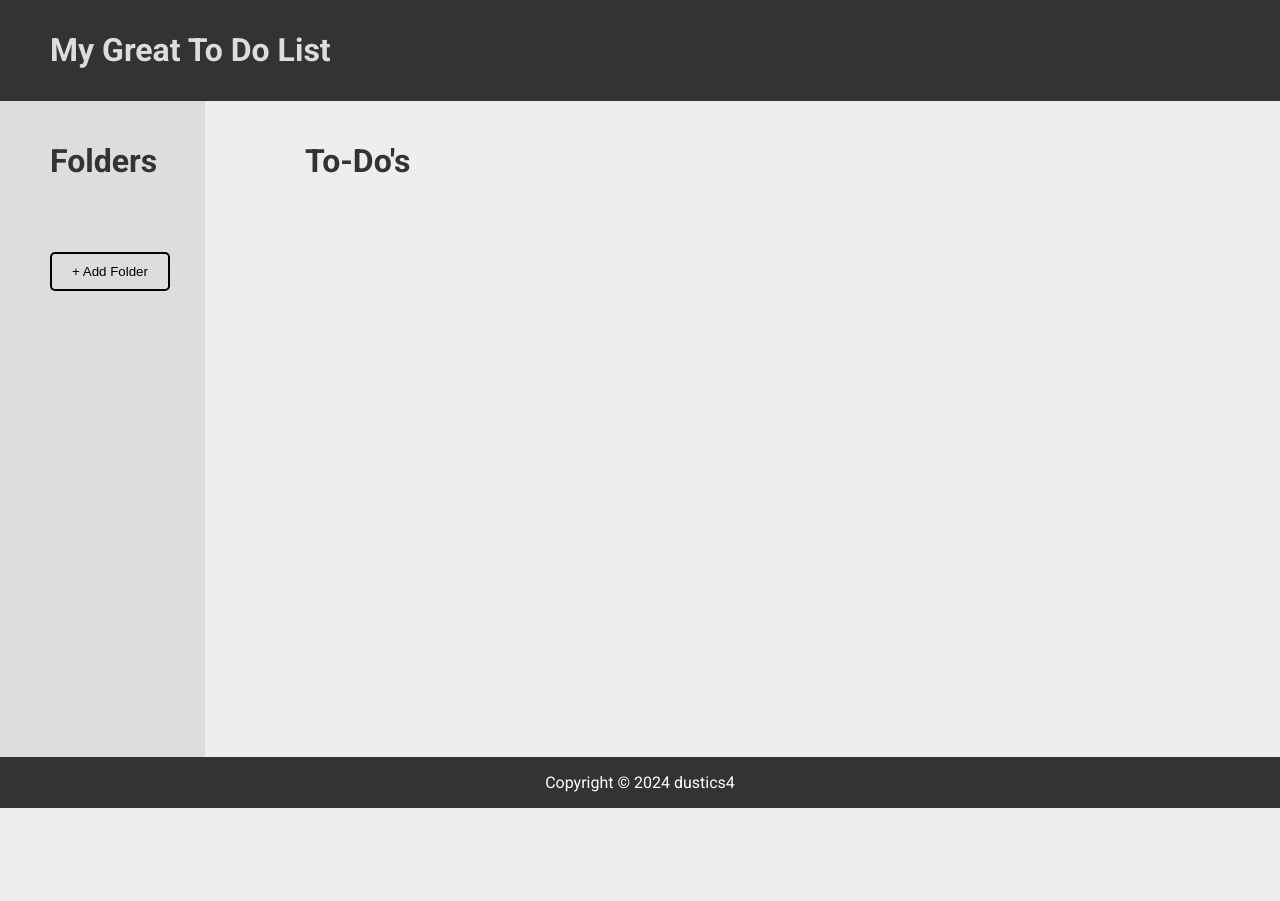
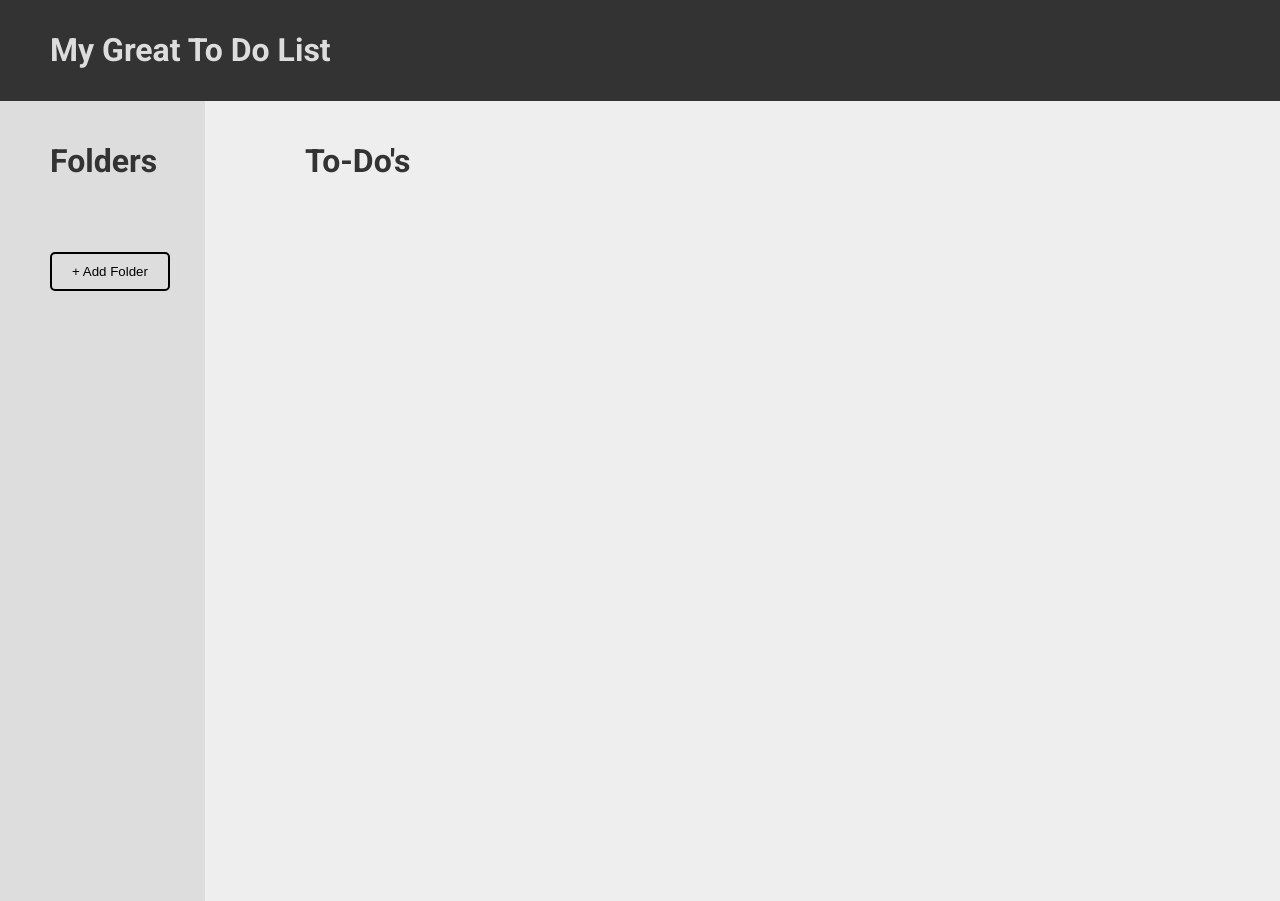
Before and after one commit to dustics4/To-Do-List2, a plain HTML site: page index.html in a window 1280 px wide. Shown: the top 901 px of the page. Before the commit the page ends 808 px from the top, so only its background shows below. Drawn offline with Linux system fonts and the light colour scheme; a web font is replaced by a local one.

Commit message:
added more styles

```diff
--- a/style.css
+++ b/style.css
@@ -59,12 +59,9 @@
   }
 
   /*----- Body Content ------ */
-  .container {
+
+  .body-content{
     height: 100vh;
-  }
-  .body-content{
-    height: 82vh;
-
     display: flex;
     flex-direction: row;
     justify-content: start;
```
